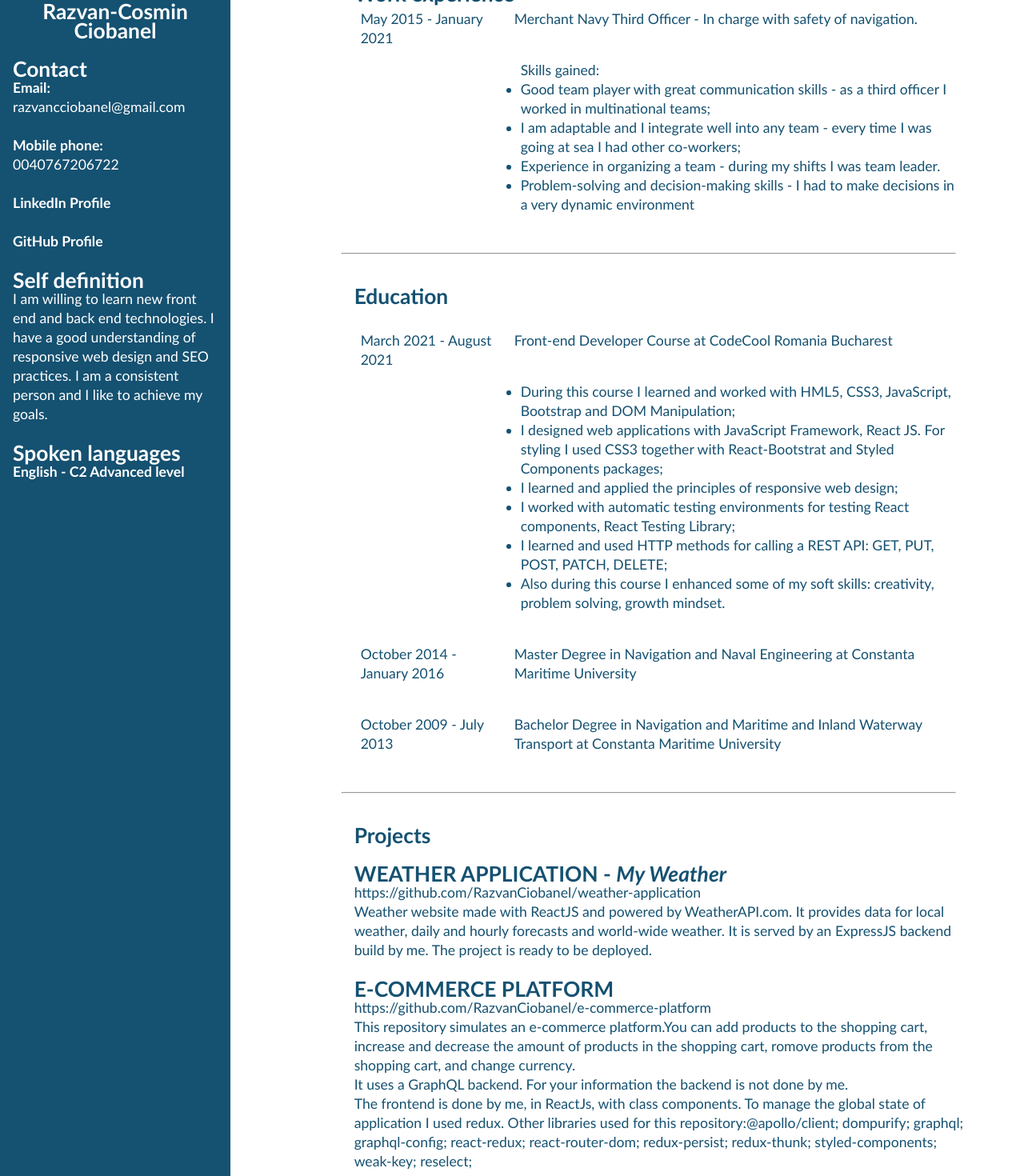
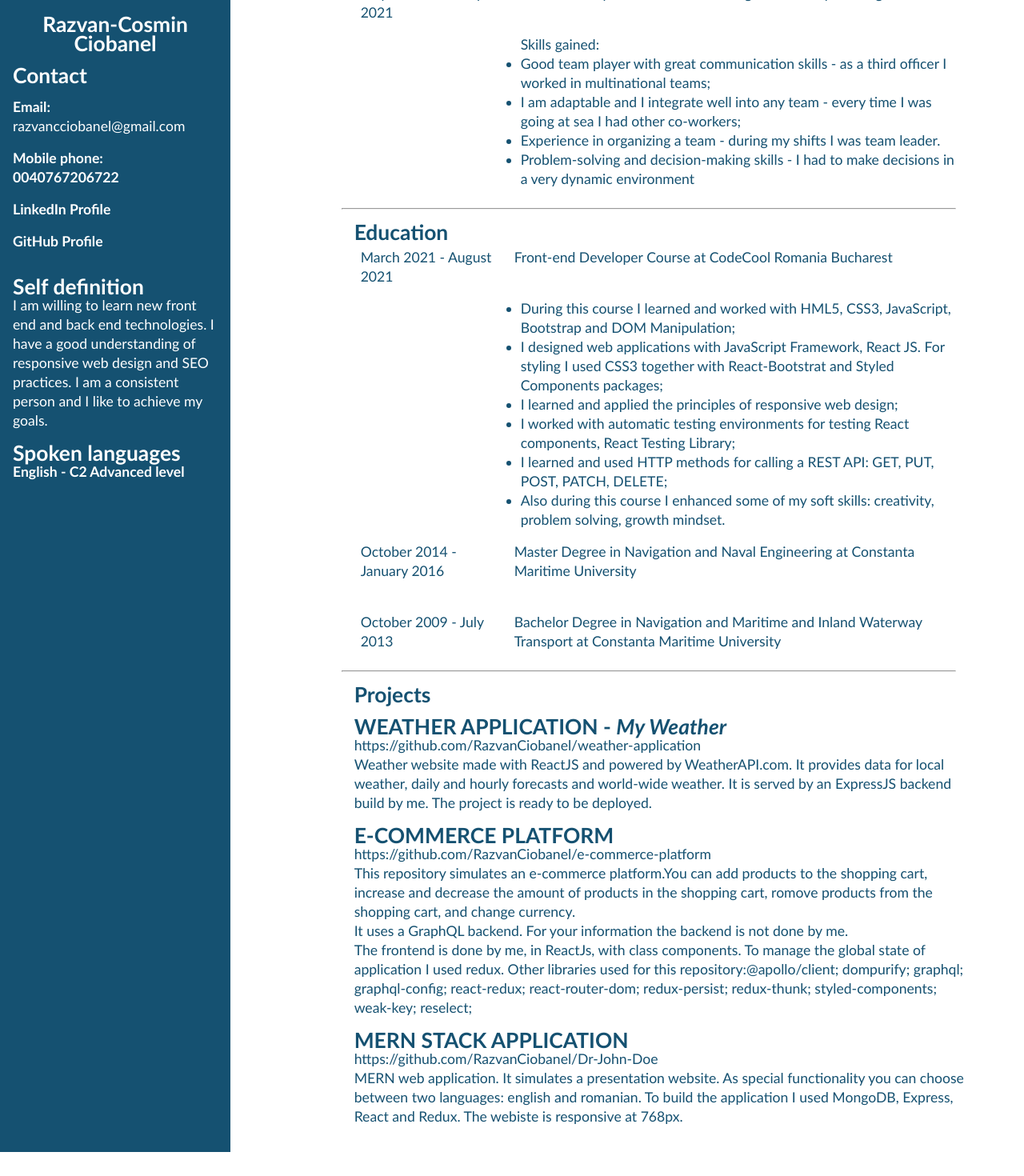
Before and after one commit to RazvanCiobanel/razvan-cosmin-ciobanel-resume, a React (Create React App) app: page / in a window 1280 px wide. Shown: the part 220-1690 px from the top of the page at 80% size. After the commit the page ends 1660 px from the top, so only its background shows below. Built offline with nearby package versions, Linux system fonts and the light colour scheme.

Commit message:
Razvan Ciobanel - Removed <br/>

```diff
--- a/src/App.css
+++ b/src/App.css
@@ -4,7 +4,7 @@
 }
 .App {
   text-align: center;
-  font-family: 'Calibri', sans-serif;
+  font-family: "Calibri", sans-serif;
   display: flex;
   flex-direction: column;
   color: #155171;
@@ -21,10 +21,21 @@
   width: 90vw;
 }
 
+.name {
+  padding-bottom: 1rem;
+}
+
 .text {
   font-size: 1.1rem;
   font-weight: 600;
   width: 100%;
+}
+
+.profile {
+  font-size: 1.1rem;
+  font-weight: 600;
+  width: 100%;
+  padding-bottom: 1rem;
 }
 
 .container {
@@ -32,17 +43,17 @@
   line-height: 1.5rem;
   font-size: 1.1rem;
   width: 100%;
+  padding-bottom: 1rem;
 }
-
 
 .resume-obj {
   width: 90vw;
 }
 
-.resume-p{
+.resume-p {
   padding: 1rem;
 }
-.work-edu-container{
+.work-edu-container {
   text-align: left;
   padding: 1rem;
   width: 100%;
@@ -51,20 +62,27 @@ ul {
   padding: 1rem;
 }
 
-.projects{
+.projects {
   text-align: left;
   padding: 1rem;
   width: 100%;
 }
 
+.project-container {
+  padding-bottom: 1rem;
+}
+
+.projects__header {
+  padding-bottom: 1rem;
+}
+
 @media all and (min-width: 401px) {
   .App {
     text-align: center;
-    font-family: 'Calibri', sans-serif;
+    font-family: "Calibri", sans-serif;
     display: grid;
     grid-template-columns: 1fr 2fr;
     grid-auto-rows: minmax(1px, auto);
-
   }
   .personal-info {
     grid-row: 1/-1;
@@ -78,7 +96,6 @@ ul {
     margin-top: 30px;
     text-align: left;
   }
-
 
   .work-edu-container {
     display: grid;
--- a/src/Components/PersInfo.jsx
+++ b/src/Components/PersInfo.jsx
@@ -9,15 +9,18 @@ const Photo = styled.img`
   border-radius: 50%;
   margin-left: auto;
   margin-right: auto;
+  padding-bottom: 1rem;
 `;
 
 const Email = styled.p`
   overflow-wrap: break-word;
+  padding-bottom: 1rem;
 `;
 
 const MyLink = styled.a`
   text-decoration: none;
   color: #155171;
+  padding-bottom: 1rem;
 
   &:focus,
   &:hover,
@@ -32,34 +35,48 @@ const MyLink = styled.a`
 `;
 
 const PersInfo = () => {
-  const Mailto = ({ email, subject = "", body = "", children }) => {
+  const Mailto = ({
+    email,
+    subject = "",
+    body = "",
+    children,
+  }) => {
     let params = subject || body ? "?" : "";
-    if (subject) params += `subject=${encodeURIComponent(subject)}`;
-    if (body) params += `${subject ? "&" : ""}body=${encodeURIComponent(body)}`;
+    if (subject)
+      params += `subject=${encodeURIComponent(subject)}`;
+    if (body)
+      params += `${
+        subject ? "&" : ""
+      }body=${encodeURIComponent(body)}`;
 
-    return <MyLink href={`mailto:${email}${params}`}>{children}</MyLink>;
+    return (
+      <MyLink href={`mailto:${email}${params}`}>
+        {children}
+      </MyLink>
+    );
   };
   return (
     <div className="personal-info">
       <Photo src={photo} alt="Razvan-Cosmin Ciobanel" />
-      <h2>Razvan-Cosmin Ciobanel</h2>
-      <br />
+      <h2 className="name">Razvan-Cosmin Ciobanel</h2>
       <div className="container">
-        <h2>Contact</h2>
+        <h2 className="name">Contact</h2>
         <p className="text">Email:</p>
         <Email>
-          <Mailto email="razvancciobanel@gmail.com">razvancciobanel@gmail.com</Mailto>
-        </Email>{" "}
-        <br />
+          <Mailto email="razvancciobanel@gmail.com">
+            razvancciobanel@gmail.com
+          </Mailto>
+        </Email>
         <p className="text">Mobile phone:</p>
-        <p>
-          <MyLink href="tel:0040767206722" rel="noopener noreferrer">
-            {" "}
+        <p className="profile">
+          <MyLink
+            href="tel:0040767206722"
+            rel="noopener noreferrer"
+          >
             0040767206722
           </MyLink>
-        </p>{" "}
-        <br />
-        <p className="text">
+        </p>
+        <p className="profile">
           <MyLink
             href="https://www.linkedin.com/in/razvan-cosmin-ciobanel-18237221b"
             target="_blank"
@@ -67,9 +84,8 @@ const PersInfo = () => {
           >
             LinkedIn Profile
           </MyLink>
-        </p>{" "}
-        <br />
-        <p className="text">
+        </p>
+        <p className="profile">
           <MyLink
             href="https://github.com/RazvanCiobanel"
             target="_blank"
@@ -79,16 +95,15 @@ const PersInfo = () => {
           </MyLink>
         </p>
       </div>
-      <br />
       <div className="container">
         <h2>Self definition</h2>
         <p>
-          I am willing to learn new front end and back end technologies. I have
-          a good understanding of responsive web design and SEO practices. I am
-          a consistent person and I like to achieve my goals.
+          I am willing to learn new front end and back end
+          technologies. I have a good understanding of
+          responsive web design and SEO practices. I am a
+          consistent person and I like to achieve my goals.
         </p>
-      </div>{" "}
-      <br />
+      </div>
       <div className="container">
         <h2>Spoken languages</h2>
         <p className="text">English - C2 Advanced level</p>
--- a/src/Components/ResumeObj.jsx
+++ b/src/Components/ResumeObj.jsx
@@ -25,9 +25,7 @@ const ResumeObj = () => {
           and testing user-oriented and responsive web
           applications.
         </p>
-        <br />
         <hr />
-        <br />
       </div>
       <div className="work-edu-container">
         <h2 className="header">Work experience</h2>
@@ -59,12 +57,9 @@ const ResumeObj = () => {
           </li>
         </ul>
       </div>
-      <br />
       <hr />
-      <br />
       <div className="work-edu-container">
         <h2 className="header">Education</h2>
-        <br />
         <p className="period">March 2021 - August 2021</p>
         <p className="job-edu">
           Front-end Developer Course at CodeCool Romania
@@ -100,7 +95,6 @@ const ResumeObj = () => {
             mindset.
           </li>
         </ul>
-        <br />
         <p className="period">
           October 2014 - January 2016
         </p>
@@ -116,13 +110,10 @@ const ResumeObj = () => {
           University
         </p>
       </div>
-      <br />
       <hr />
-      <br />
       <div className="projects">
-        <h2>Projects</h2>
-        <br />
-        <div>
+        <h2 className="projects__header">Projects</h2>
+        <div className="project-container">
           <h2>
             WEATHER APPLICATION - <cite>My Weather</cite>
           </h2>
@@ -141,9 +132,8 @@ const ResumeObj = () => {
             backend build by me. The project is ready to be
             deployed.
           </p>
-        </div>{" "}
-        <br />
-        <div>
+        </div>
+        <div className="project-container">
           <h2>E-COMMERCE PLATFORM</h2>
           <MyLink
             href="https://github.com/RazvanCiobanel/e-commerce-platform"
@@ -173,8 +163,7 @@ const ResumeObj = () => {
             styled-components; weak-key; reselect;
           </p>
         </div>
-        <br />
-        <div>
+        <div className="project-container">
           <h2>MERN STACK APPLICATION</h2>
           <MyLink
             href="https://github.com/RazvanCiobanel/Dr-John-Doe"
@@ -192,7 +181,6 @@ const ResumeObj = () => {
             is responsive at 768px.
           </p>
         </div>
-        <br />
       </div>
     </div>
   );
```
